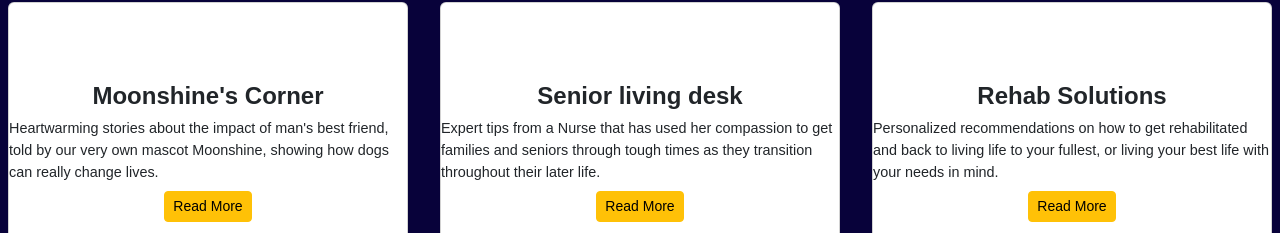
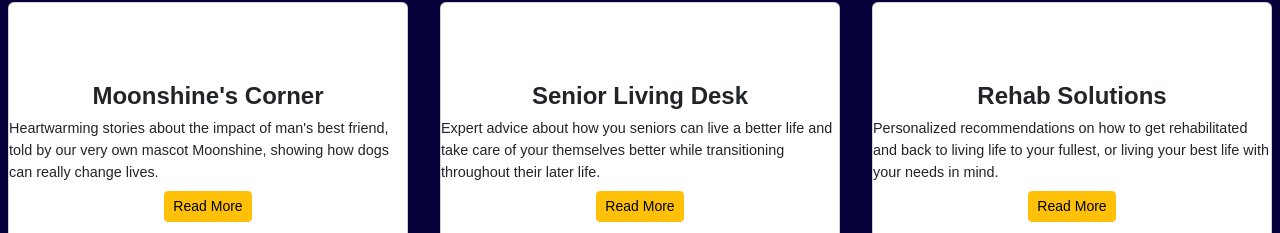
Before and after one commit to brandonbohn/Moonshineconsulting, a React (Create React App) app: page / in a window 1280 px wide. Shown: the part 3536-3769 px from the top of the page. Built offline with nearby package versions, Linux system fonts and the light colour scheme.

Commit message:
Updates to Senior Living blog

```diff
--- a/src/Pages/Homepage.tsx
+++ b/src/Pages/Homepage.tsx
@@ -221,9 +221,9 @@ export const Homepage = () => {
           </div>
           <div className="blog-card-responsive" style={{ width: "400px", height: "300px" }}>
             <div className="card h-100 w-100 d-flex flex-column justify-content-center align-items-center">
-              <h2 className="card-title text-center" style={{ fontSize: "1.5rem", fontWeight: "bold" }}>Senior living desk </h2>
+              <h2 className="card-title text-center" style={{ fontSize: "1.5rem", fontWeight: "bold" }}>Senior Living Desk </h2>
               <p className="mb-2" style={{ fontSize: "0.9rem" }}>
-                Expert tips from a Nurse that has used her compassion to get families and seniors through tough times as they transition throughout their later life.
+                Expert advice about how you seniors can live a better life and take care of your themselves better while transitioning throughout their later life.
               </p>
               <a href="./seniorlivingdesk" className="btn btn-warning btn-sm">Read More</a>
             </div>
```
